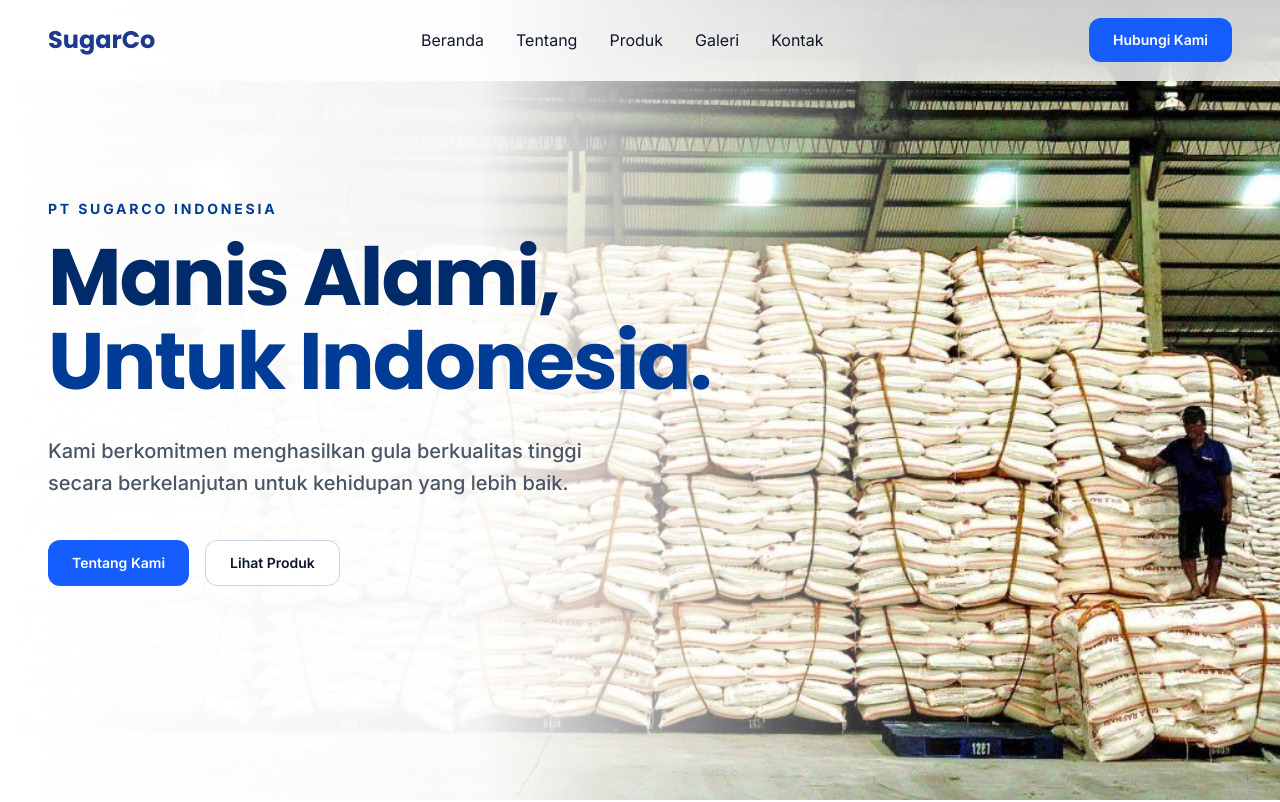
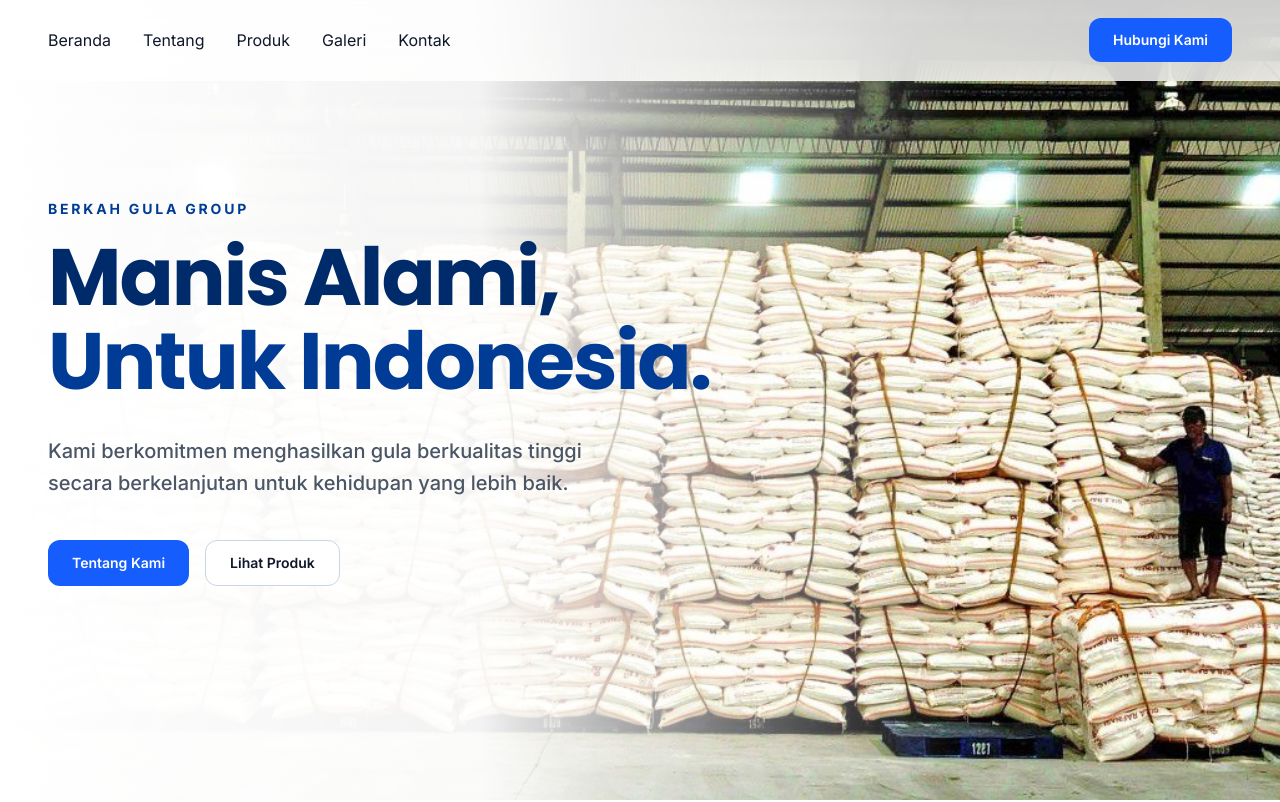
Before and after one commit to ilhamakbarjamil/pabrik-gula-profile, a Next.js app: page / in a window 1280 px wide. Shown: the top 802 px of the page. Built offline with nearby package versions, Linux system fonts and the light colour scheme.

Commit message:
navbar, hero-section v3, title

```diff
--- a/src/app/layout.tsx
+++ b/src/app/layout.tsx
@@ -14,7 +14,7 @@ const poppins = Poppins({
 });
 
 export const metadata: Metadata = {
-  title: "PT SugarCo Indonesia",
+  title: "Home -Berkah Gula Group",
   description:
     "Perusahaan gula modern Indonesia dengan standar kualitas tinggi.",
 
--- a/src/components/layout/footer.tsx
+++ b/src/components/layout/footer.tsx
@@ -8,7 +8,7 @@ export default function Footer() {
 
           <div>
             <h3 className="mb-4 text-2xl font-bold">
-              SugarCo
+              Berkah Gula Group
             </h3>
 
             <p className="text-slate-400 leading-relaxed">
@@ -55,7 +55,7 @@ export default function Footer() {
         </div>
 
         <div className="mt-16 border-t border-white/10 pt-8 text-center text-slate-500">
-          © 2026 SugarCo Indonesia. All rights reserved.
+          © 2026 Berkah Gula Group. All rights reserved.
         </div>
       </Container>
     </footer>
--- a/src/components/layout/navbar.tsx
+++ b/src/components/layout/navbar.tsx
@@ -5,11 +5,11 @@ export default function Navbar() {
   return (
     <header className="fixed left-0 top-0 z-50 w-full border-b border-white/10 bg-white/80 backdrop-blur-xl">
       <Container className="flex h-20 items-center justify-between">
-        <div>
+        {/* <div>
           <h1 className="text-2xl font-bold text-blue-900">
-            SugarCo
+            Berkah Gula Group
           </h1>
-        </div>
+        </div> */}
 
         <nav className="hidden items-center gap-8 md:flex">
           <a href="#">Beranda</a>
--- a/src/sections/hero/hero-section.tsx
+++ b/src/sections/hero/hero-section.tsx
@@ -47,7 +47,7 @@ export default function Hero() {
               transition={{ duration: 0.8, ease: "easeOut" }}
             >
               <span className="text-[#003B95] font-bold tracking-[0.2em] text-sm uppercase mb-4 block">
-                PT SugarCo Indonesia
+                Berkah Gula Group
               </span>
 
               <h1 className="text-[#002B6B] text-5xl md:text-6xl lg:text-[80px] font-extrabold leading-[1.05] mb-8 tracking-tight">
```
